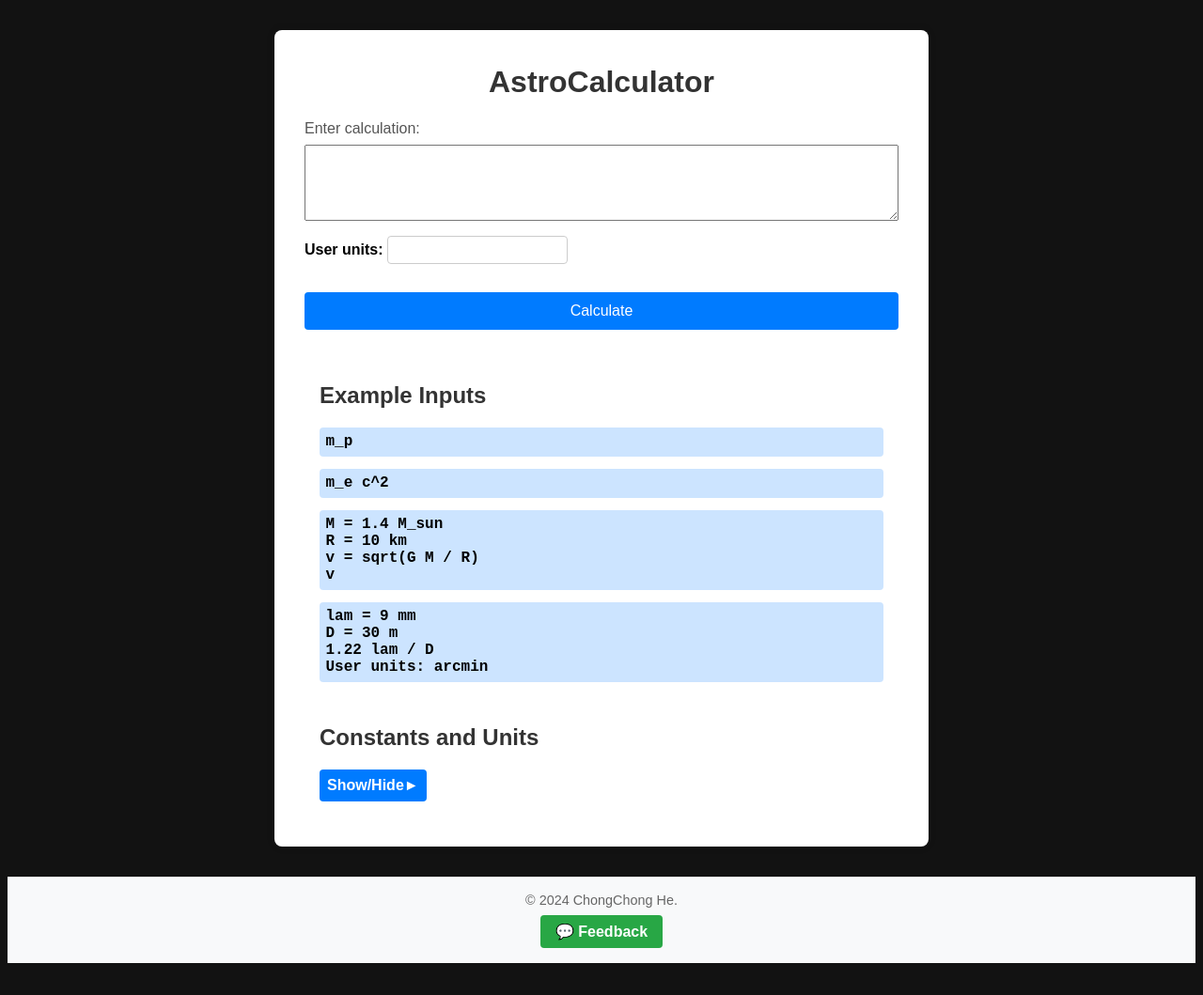
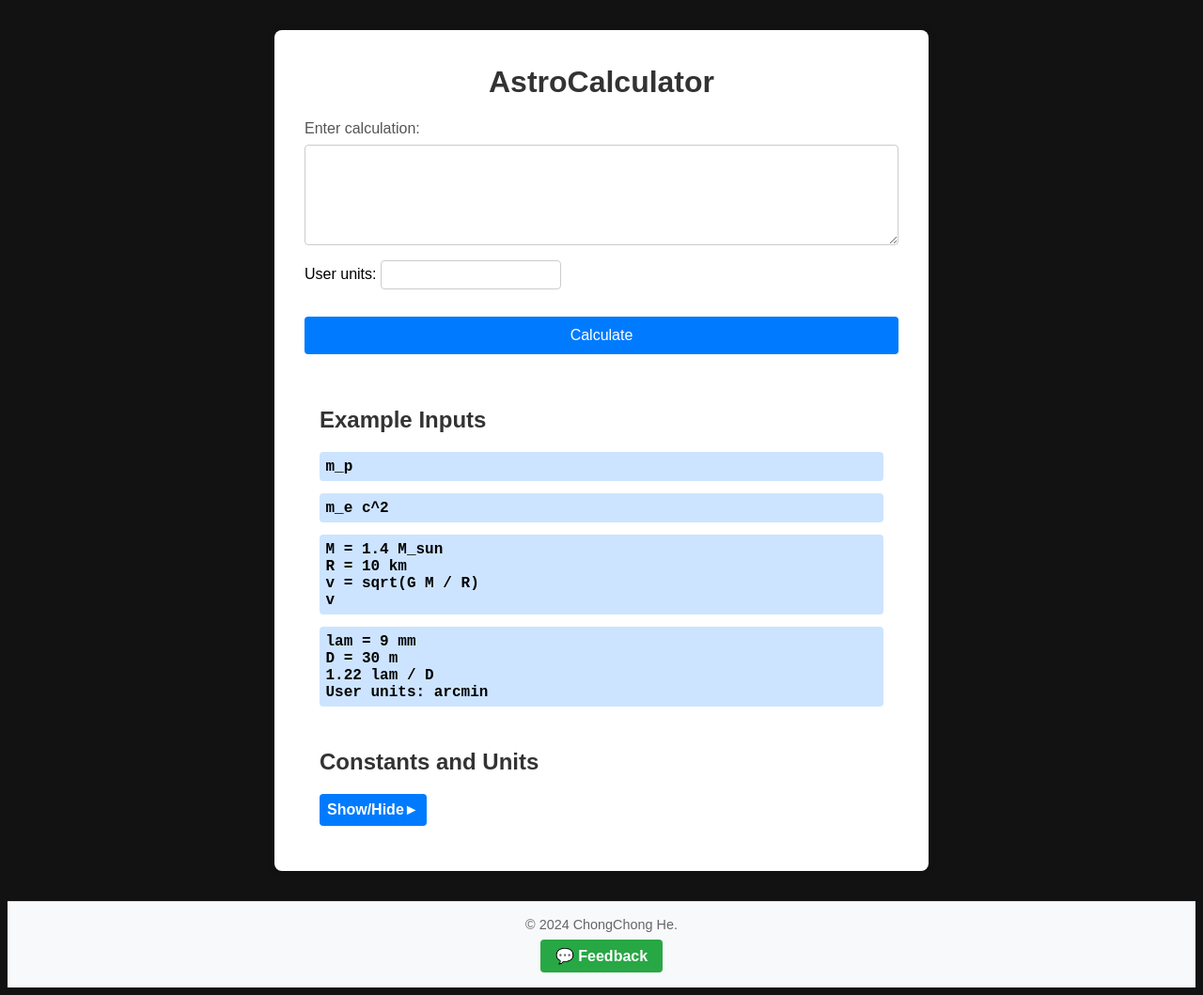
Before and after one commit to chongchonghe/astrocalculator, a Flask app: page / in a window 1280 px wide. Shown: the whole page at 94% size. Before the commit the page ends 1025 px from the top, so only its background shows below. Run offline with Flask 2, Linux system fonts and the light colour scheme; parts of the project's set-up code (start-up, migrations or seed data) failed here and were passed over.

Commit message:
increase font size

```diff
--- a/astrocalculator/static/style.css
+++ b/astrocalculator/static/style.css
@@ -87,6 +87,15 @@ h2 {
   color: #333; /* Text color for the tooltip */
   white-space: nowrap; /* Prevent text wrapping */
   z-index: 10; /* Ensure tooltip appears above other elements */
+}
+
+textarea {
+  padding: 0.5em;
+  /* margin-bottom: 1em; */
+  border: 1px solid #cccccc;
+  border-radius: 4px;
+  font-size: 1.2em; /* Increased font size for the textarea */
+  resize: vertical; /* Allow vertical resizing */
 }
 
 .examples {
--- a/astrocalculator/templates/index.html
+++ b/astrocalculator/templates/index.html
@@ -51,7 +51,7 @@
         <form method="post">
             <label for="calculation">Enter calculation:</label>
             <textarea id="calculation" name="calculation" rows="5" style="resize: vertical;" required>{{ calculation if calculation else '' }}</textarea>
-            <p><strong>User units:</strong> <input type="text" id="user_units" name="user_units" value="{{ user_units if user_units else '' }}"></p>
+            <p>User units: <input type="text" id="user_units" name="user_units" value="{{ user_units if user_units else '' }}"></p>
             <button type="submit" class="mt-1">Calculate</button>
         </form>
         {% if parsed_input %}
```
